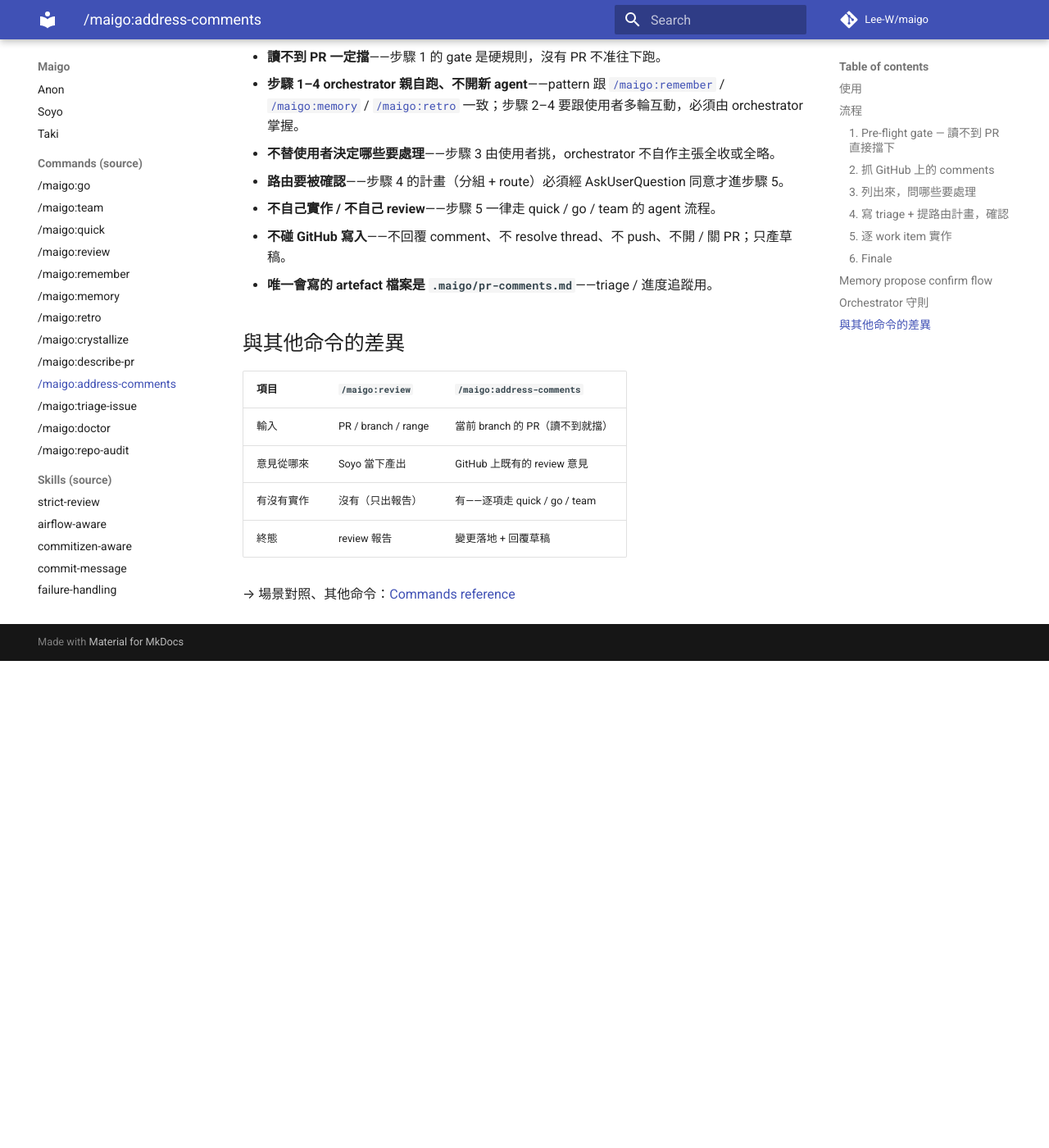
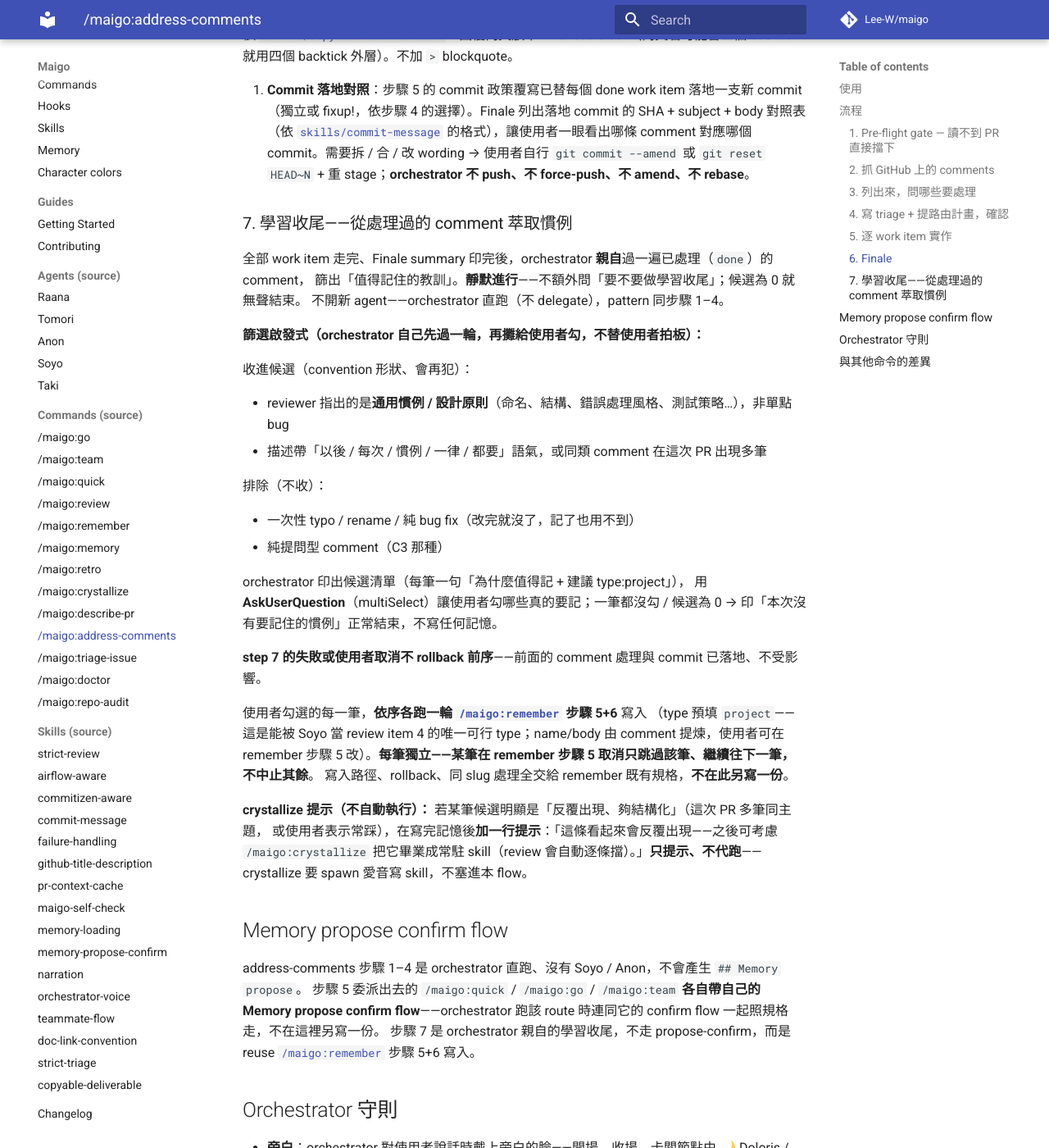
Before and after one commit to Lee-W/maigo, an MkDocs documentation site: the page built from docs/commands/address-comments.md, in a window 1280 px wide and 1400 px high, scrolled down 7152 px. Shown: the whole window at 82% size. Built offline with MkDocs 1.6.1 and Material for MkDocs 9.7.7, drawn with Linux system fonts in a browser that asks for light colours; comment, search, counter and statistics services are not loaded; before the commit the page ends 7958 px from its top, so only the background shows below that; some of the changed text lies outside the part shown.

Commit message:
feat(address-comments): learn conventions from addressed PR comments
新增 step 7「學習收尾」：address-comments 處理完 PR comments 後，orchestrator
靜默萃取「會再犯的 convention 類教訓」候選，使用者勾選後 reuse /maigo:remember
寫成 type:project 記憶——下次 Tomori/Raana 規劃時載入（正確設計），Soyo review
時當 item 4 convention 依據（review 學習）。

- 靜默跑：0 候選無聲結束；有候選才 multiSelect；全不勾即跳過
- 每筆獨立 reuse remember 步驟 5+6，某筆取消不中止其餘
- 反覆出現只提示 /maigo:crystallize，不在 flow 內代跑
- docs 四同步：command + mermaid 流程圖 + reference 步驟表/散文

```diff
--- a/commands/address-comments.md
+++ b/commands/address-comments.md
@@ -201,21 +201,56 @@
 
 3. **Commit 落地對照**：步驟 5 的 commit 政策覆寫已替每個 done work item 落地一支新 commit（獨立或 fixup!，依步驟 4 的選擇）。Finale 列出落地 commit 的 SHA + subject + body 對照表（依 [`skills/commit-message`](https://github.com/Lee-W/maigo/blob/main/skills/commit-message/SKILL.md) 的格式），讓使用者一眼看出哪條 comment 對應哪個 commit。需要拆 / 合 / 改 wording → 使用者自行 `git commit --amend` 或 `git reset HEAD~N` + 重 stage；**orchestrator 不 push、不 force-push、不 amend、不 rebase**。
 
+### 7. 學習收尾——從處理過的 comment 萃取慣例
+
+全部 work item 走完、Finale summary 印完後，orchestrator **親自**過一遍已處理（`done`）的 comment，
+篩出「值得記住的教訓」。**靜默進行**——不額外問「要不要做學習收尾」；候選為 0 就無聲結束。
+不開新 agent——orchestrator 直跑（不 delegate），pattern 同步驟 1–4。
+
+**篩選啟發式（orchestrator 自己先過一輪，再攤給使用者勾，不替使用者拍板）：**
+
+收進候選（convention 形狀、會再犯）：
+
+- reviewer 指出的是**通用慣例 / 設計原則**（命名、結構、錯誤處理風格、測試策略…），非單點 bug
+- 描述帶「以後 / 每次 / 慣例 / 一律 / 都要」語氣，或同類 comment 在這次 PR 出現多筆
+
+排除（不收）：
+
+- 一次性 typo / rename / 純 bug fix（改完就沒了，記了也用不到）
+- 純提問型 comment（C3 那種）
+
+orchestrator 印出候選清單（每筆一句「為什麼值得記 + 建議 type:project」），
+用 **AskUserQuestion**（multiSelect）讓使用者勾哪些真的要記；一筆都沒勾 / 候選為 0 →
+印「本次沒有要記住的慣例」正常結束，不寫任何記憶。
+
+**step 7 的失敗或使用者取消不 rollback 前序**——前面的 comment 處理與 commit 已落地、不受影響。
+
+使用者勾選的每一筆，**依序各跑一輪 [`/maigo:remember`](https://github.com/Lee-W/maigo/blob/main/commands/remember.md) 步驟 5+6** 寫入
+（type 預填 `project`——這是能被 Soyo 當 review item 4 的唯一可行 type；name/body 由 comment
+提煉，使用者可在 remember 步驟 5 改）。**每筆獨立——某筆在 remember 步驟 5 取消只跳過該筆、繼續往下一筆，不中止其餘**。
+寫入路徑、rollback、同 slug 處理全交給 remember 既有規格，**不在此另寫一份**。
+
+**crystallize 提示（不自動執行）：** 若某筆候選明顯是「反覆出現、夠結構化」（這次 PR 多筆同主題，
+或使用者表示常踩），在寫完記憶後**加一行提示**：「這條看起來會反覆出現——之後可考慮
+`/maigo:crystallize` 把它畢業成常駐 skill（review 會自動逐條擋）。」**只提示、不代跑**——
+crystallize 要 spawn 愛音寫 skill，不塞進本 flow。
+
 ## Memory propose confirm flow
 
 address-comments 步驟 1–4 是 orchestrator 直跑、沒有 Soyo / Anon，不會產生 `## Memory propose`。
 步驟 5 委派出去的 `/maigo:quick` / `/maigo:go` / `/maigo:team` **各自帶自己的 Memory propose confirm flow**——orchestrator 跑該 route 時連同它的 confirm flow 一起照規格走，不在這裡另寫一份。
+步驟 7 是 orchestrator 親自的學習收尾，不走 propose-confirm，而是 reuse [`/maigo:remember`](https://github.com/Lee-W/maigo/blob/main/commands/remember.md) 步驟 5+6 寫入。
 
 ## Orchestrator 守則
 
 - **旁白**：orchestrator 對使用者說話時戴上旁白的臉——開場、收場、卡關節點由 🌙 Doloris / 🌑 Mortis 旁白，依 [`skills/narration`](https://github.com/Lee-W/maigo/blob/main/skills/narration/SKILL.md)。
 - **讀不到 PR 一定擋**——步驟 1 的 gate 是硬規則，沒有 PR 不准往下跑。
-- **步驟 1–4 orchestrator 親自跑、不開新 agent**——pattern 跟 [`/maigo:remember`](https://github.com/Lee-W/maigo/blob/main/commands/remember.md) / [`/maigo:memory`](https://github.com/Lee-W/maigo/blob/main/commands/memory.md) / [`/maigo:retro`](https://github.com/Lee-W/maigo/blob/main/commands/retro.md) 一致；步驟 2–4 要跟使用者多輪互動，必須由 orchestrator 掌握。
+- **步驟 1–4 及 7 orchestrator 親自跑、不開新 agent**——pattern 跟 [`/maigo:remember`](https://github.com/Lee-W/maigo/blob/main/commands/remember.md) / [`/maigo:memory`](https://github.com/Lee-W/maigo/blob/main/commands/memory.md) / [`/maigo:retro`](https://github.com/Lee-W/maigo/blob/main/commands/retro.md) 一致；步驟 2–4 要跟使用者多輪互動，必須由 orchestrator 掌握。
 - **不替使用者決定哪些要處理**——步驟 3 由使用者挑，orchestrator 不自作主張全收或全略。
 - **路由要被確認**——步驟 4 的計畫（分組 + route）必須經 AskUserQuestion 同意才進步驟 5。
 - **不自己實作 / 不自己 review**——步驟 5 一律走 quick / go / team 的 agent 流程。
 - **不碰 GitHub 寫入**——不回覆 comment、不 resolve thread、不 push、不開 / 關 PR；只產草稿。
-- **唯一會寫的 artefact 檔案是 `.maigo/pr-comments.md`**——triage / 進度追蹤用。
+- **repo 內唯一寫的 artefact 是 `.maigo/pr-comments.md`**——triage / 進度追蹤用；步驟 7 的學習收尾另會（經使用者確認後）寫 `~/.config/maigo/memory/`，reuse [`/maigo:remember`](https://github.com/Lee-W/maigo/blob/main/commands/remember.md) 的寫入。
 
 ## 與其他命令的差異
 
--- a/docs/commands/address-comments.md
+++ b/docs/commands/address-comments.md
@@ -16,7 +16,12 @@
     Quick --> Finale[Orchestrator finale<br/>處理對照 + 回覆草稿 + commit msg]
     Go --> Finale
     Team --> Finale
-    Finale --> Done([完成])
+    Finale --> Learn[Orchestrator step 7<br/>靜默萃取 convention 候選]
+    Learn -- 0 候選 --> Done([完成])
+    Learn -- 有候選 --> Ask{使用者勾選<br/>multiSelect}
+    Ask -- 全不勾 --> Done
+    Ask -- 勾了 --> Write[reuse remember 5+6<br/>寫 type:project 記憶]
+    Write --> Done
 
     classDef gate fill:#FFC857,stroke:#333,color:#000
     classDef block fill:#FF6F91,stroke:#333,color:#000
```
Also changed, not shown: docs/reference/commands.md (+2 -1 lines).
